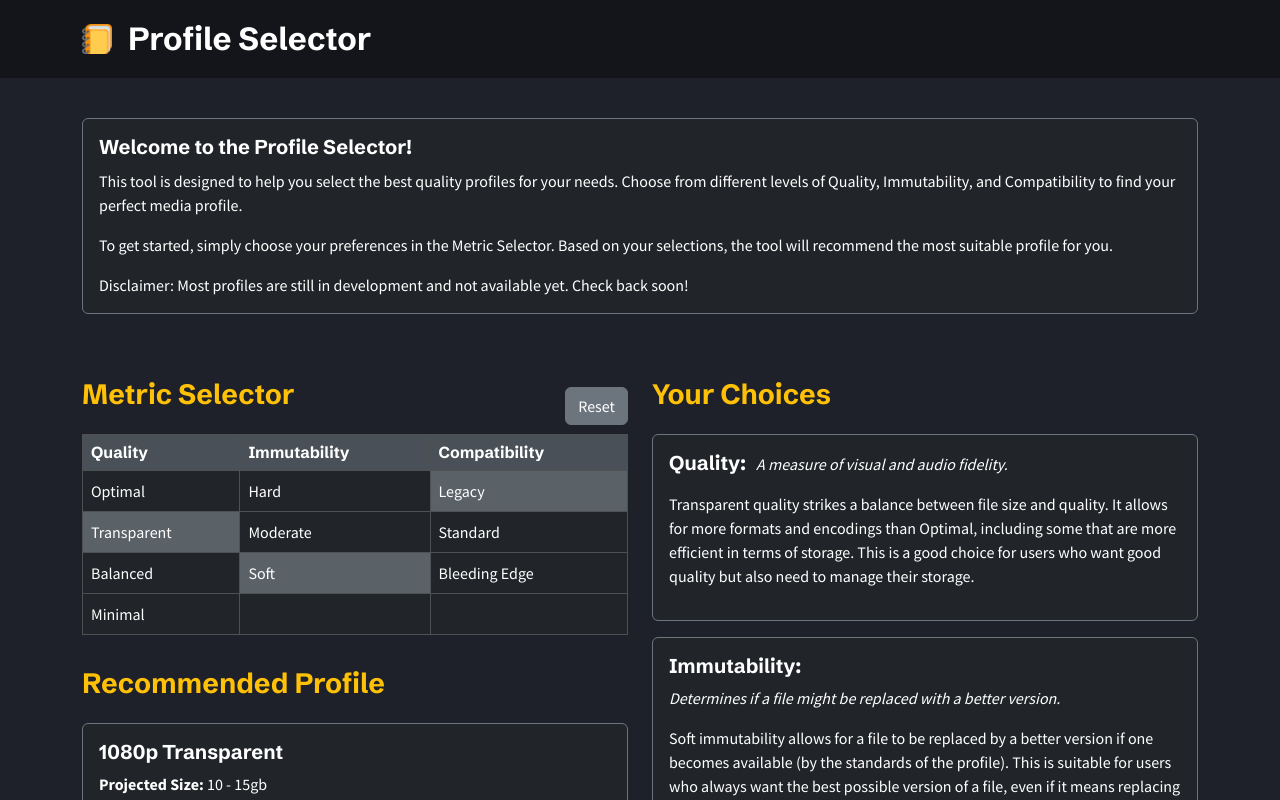
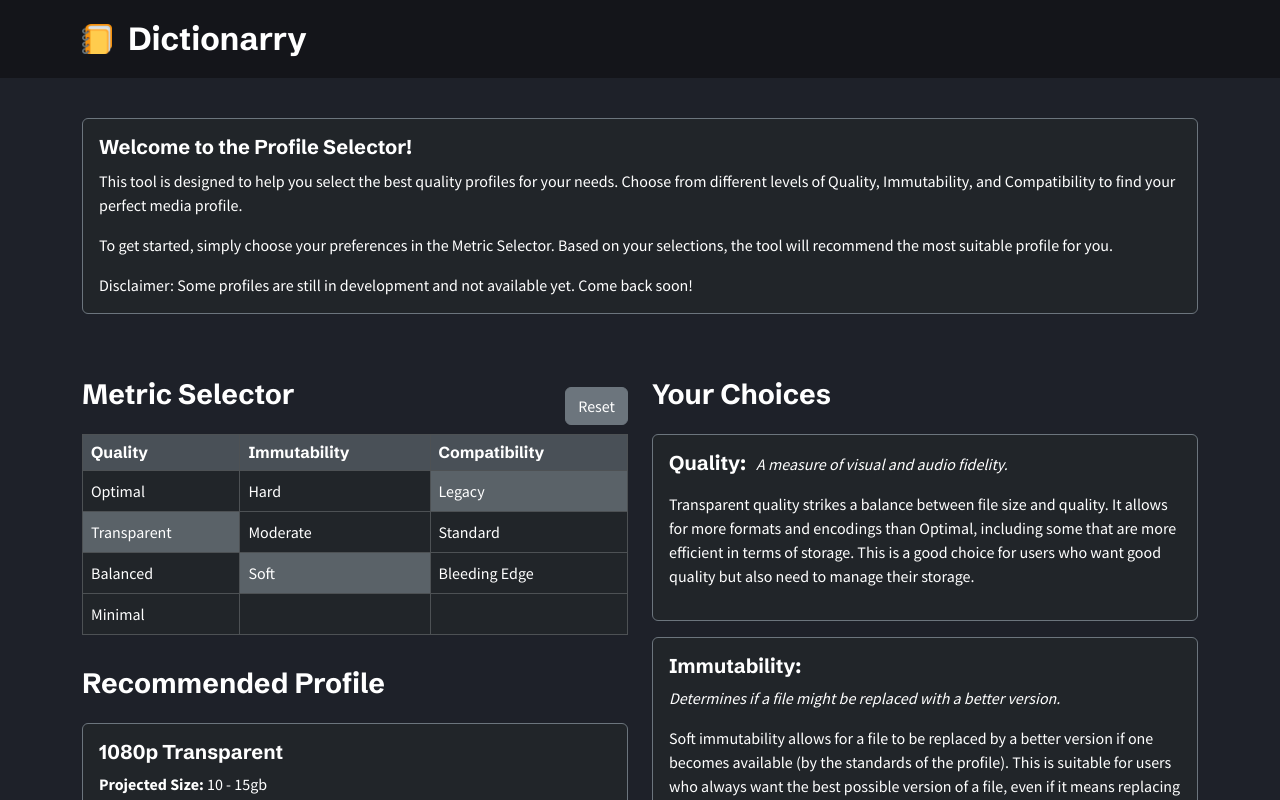
Before and after one commit to santiagosayshey/profile-selector, a React (Create React App) app: page / in a window 1280 px wide. Shown: the top 800 px of the page. Built offline with nearby package versions, Linux system fonts and the light colour scheme; the HTML template or start-up script is replaced by a standard one.

Commit message:
changes - removed god awful yellow headers - changed navbar title to dictionarry - adjusted tool disclaimer

```diff
--- a/src/App.css
+++ b/src/App.css
@@ -16,11 +16,6 @@ h6 {
 
 h6 {
   margin-bottom: 0 !important;
-}
-
-h3,
-h4 {
-  color: #ffc107 !important;
 }
 
 .table-dark thead th {
--- a/src/App.js
+++ b/src/App.js
@@ -18,7 +18,7 @@ function App() {
           <a href="https://dictionarry.pages.dev/"
             className="d-flex align-items-center text-decoration-none navbar-brand-hover">
             <img src={logo} alt="Logo" width="30" height="30" className="d-inline-block align-top mr-3" />
-            <h2 className="mb-0 ms-3 text-white">Profile Selector</h2>
+            <h2 className="mb-0 ms-3 text-white">Dictionarry</h2>
           </a>
 
         </div>
--- a/src/components/ToolExplanation.js
+++ b/src/components/ToolExplanation.js
@@ -17,7 +17,7 @@ const ToolExplanation = () => {
                         profile for you.
                     </p>
                     <p className="card-text">
-                        Disclaimer: Most profiles are still in development and not available yet. Check back soon!
+                        Disclaimer: Some profiles are still in development and not available yet. Come back soon!
                     </p>
                 </div>
             </div>
```
